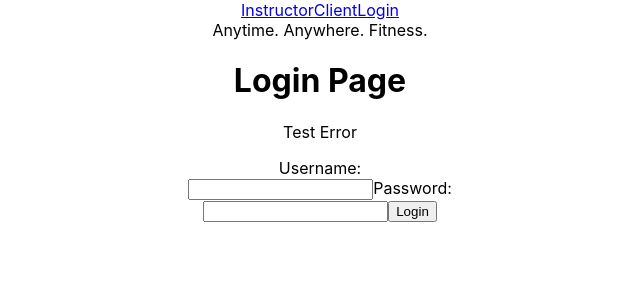
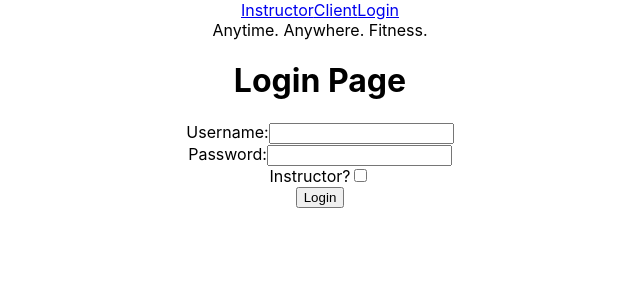
Before and after one commit to Build-Week-AnywhereFitness-1021/front-end, a React (Create React App) app: page /login in a window 1280 px wide. Shown: the top 300 px of the page, without its empty margins (320-960 px from the left). Built offline with nearby package versions, Linux system fonts and the light colour scheme.

Commit message:
changes to login, logger and thunk setup.

```diff
--- a/src/components/Login/Login.js
+++ b/src/components/Login/Login.js
@@ -1,62 +1,86 @@
 import React, {useState, useEffect} from 'react';
+import {connect} from 'react-redux';
 import axios from 'axios';
 import {useHistory} from 'react-router';
+import { fetchStart } from './../../actions/index';
 
-const Login = () => {
+const Login = (props) => {
     const {push} = useHistory();
-    const [error,setError] = useState('Test Error')
+    const [error,setError] = useState('');
     const [creds, setCreds] = useState({
         username: '',
-        password: ''
-    })
+        password: '',
+        role: ''
+    });
+    const { user, isFetching, fetchStart } = props;
 
     const handleChange = (e) => {
         setCreds({
             ...creds,
             [e.target.name]: e.target.value
         })
-
-
     }
 
     const handleLogin = (e) => {
         e.preventDefault();
         //need data / backend?
-
-
+        console.log("logging in");
+        if(creds.username === "" || creds.password === ""){
+            setError("Username and Password must be filled.");
+        }else {
+            fetchStart();
+            push('/client');
+        }
     }
 
+    if(isFetching){
+        return <h2>Logging in...</h2>
+    }
 
     return(
     <div className = "login-main">
         <h1>Login Page</h1>
+        <form className = "login-form">
+            <label htmlFor="username-label">Username:</label>
+                <input
+                    id="username"
+                    type="text"
+                    name="username"
+                    value={creds.username}
+                    onChange={handleChange}
+                    /><br/>
+            <label htmlFor="password-label">Password:</label>
+                <input
+                    id="password"
+                    type="text"
+                    name="password"
+                    value={creds.password}
+                    onChange={handleChange}
+                    /><br/>
+            <label htmlFor="password-label">Instructor?</label>
+                <input
+                    id="role"
+                    type="checkbox"
+                    name="role"
+                    value={user.role}
+                    onChange={handleChange}
+                    /><br/>
+            <button id='login-submit' onClick={handleLogin}>Login</button>
+        </form>
         <div className = "login-error">
             <p id='error'>{error}</p>
         </div>
-        <form onSumbit = {handleLogin} className = "login-form">
-            <label htmlFor="username-label">Username:</label><br/>
-                <input
-                    id="username"
-                    name="username"
-                    value={creds.username}
-                    onChange={handleChange}
-                    />
-            <label htmlFor="password-label">Password:</label><br/>
-                <input
-                    id="password"
-                    name="password"
-                    value={creds.password}
-                    onChange={handleChange}
-                    />
-            <button id='login-submit'>Login</button>
-        </form>
 
     </div>
     )
-
-
-
-
 }
 
-export default Login;
+const mapStateToProps = (state) => {
+    return {
+        user: state.user,
+        isFetching: state.isFetching,
+        error: state.error
+    }
+}
+
+export default connect(mapStateToProps, { fetchStart })(Login);
--- a/src/index.js
+++ b/src/index.js
@@ -4,11 +4,14 @@ import './index.css';
 import App from './App';
 import {BrowserRouter as Router} from 'react-router-dom';
 
-import { createStore } from 'redux';
+import { createStore, applyMiddleware } from 'redux';
 import reducer from './reducers';
 import { Provider } from 'react-redux';
 
-const store = createStore(reducer);
+import logger from 'redux-logger';
+import thunk from 'redux-thunk';
+
+const store = createStore(reducer, applyMiddleware(logger, thunk));
 
 ReactDOM.render(
   <Provider store={store}>
--- a/src/reducers/index.js
+++ b/src/reducers/index.js
@@ -12,12 +12,13 @@ const initialState = {
         }
     ],
     isFetching: false,
-    error: '',
+    error: ''
 }
 
 const reducer = (state = initialState, action) => {
     switch(action.type) {
         case(FETCH_START):
+        console.log("fetching!");
             return({
                 ...state,
                 user: {},
```
